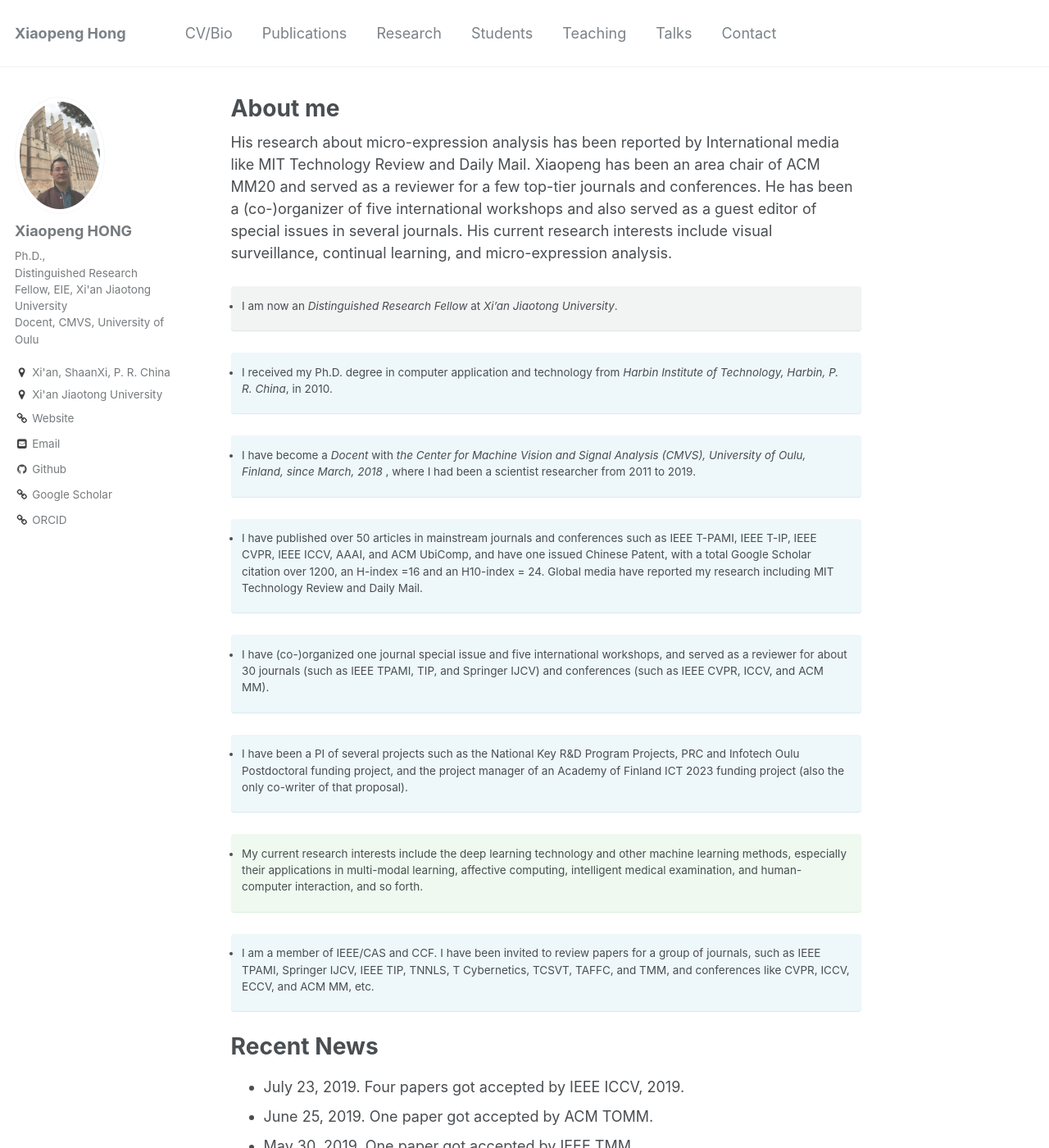
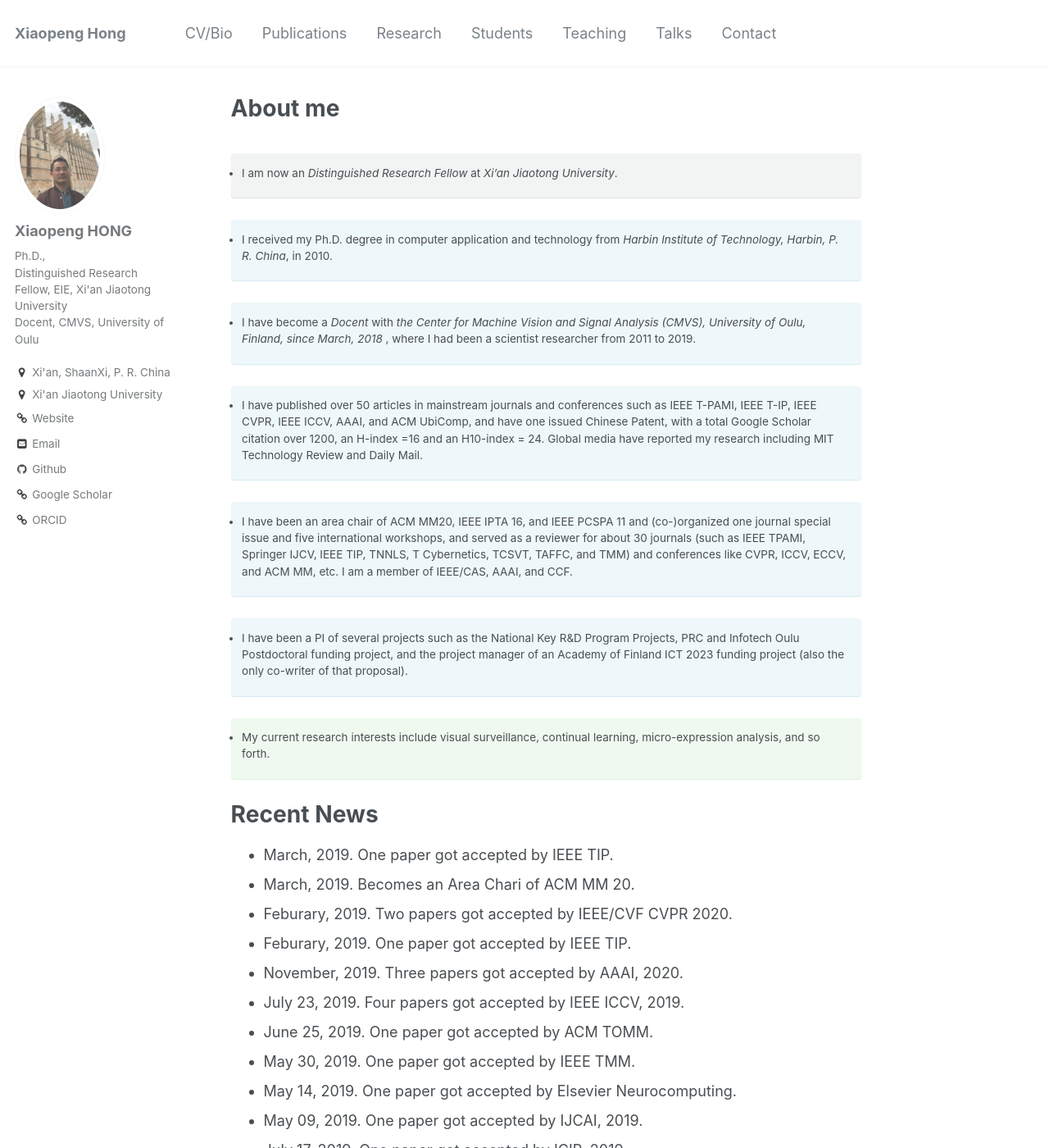
Before and after one commit to xiaopenghong/xiaopenghong.github.io, a Jekyll site: the page built from _pages/about.md, in a window 1280 px wide and 1400 px high. Shown: the whole window at 82% size. Built offline with Jekyll 4.4.1, drawn with Linux system fonts in a browser that asks for light colours.

Commit message:
Update about.md

```diff
--- a/_pages/about.md
+++ b/_pages/about.md
@@ -8,8 +8,6 @@ redirect_from:
   - /about.html
 ---
 
- His research about micro-expression analysis has been reported by International media like MIT Technology Review and Daily Mail. Xiaopeng has been an area chair of ACM MM20 and served as a reviewer for a few top-tier journals and conferences. He has been a (co-)organizer of five international workshops and also served as a guest editor of special issues in several journals. His current research interests include visual surveillance, continual learning, and micro-expression analysis.
-
 * I am now an <i> Distinguished Research Fellow </i> at <i>Xi’an Jiaotong University</i>.
 {: .notice--primary}
 * I received my Ph.D. degree in computer application and technology from <i>Harbin Institute of Technology, Harbin, P. R. China</i>, in 2010.
@@ -18,16 +16,19 @@ redirect_from:
 {: .notice--info}
 * I have published over 50 articles in mainstream journals and conferences such as IEEE T-PAMI, IEEE T-IP, IEEE CVPR, IEEE ICCV, AAAI, and ACM UbiComp, and have one issued Chinese Patent, with a total Google Scholar citation over 1200, an H-index =16 and an H10-index = 24. Global media have reported my research including MIT Technology Review and Daily Mail.
 {: .notice--info}
-* I have (co-)organized one journal special issue and five international workshops, and served as a reviewer for about 30 journals (such as IEEE TPAMI, TIP, and Springer IJCV) and conferences (such as IEEE CVPR, ICCV, and ACM MM).
+* I have been an area chair of ACM MM20, IEEE IPTA 16, and IEEE PCSPA 11 and (co-)organized one journal special issue and five international workshops, and served as a reviewer for about 30 journals (such as IEEE TPAMI, Springer IJCV, IEEE TIP, TNNLS, T Cybernetics, TCSVT, TAFFC, and TMM) and conferences like CVPR, ICCV, ECCV, and ACM MM, etc. I am a member of IEEE/CAS, AAAI, and CCF.
 {: .notice--info}
 * I have been a PI of several projects such as the National Key R&D Program Projects, PRC and Infotech Oulu Postdoctoral funding project, and the project manager of an Academy of Finland ICT 2023 funding project (also the only co-writer of that proposal).
 {: .notice--info}
-* My current research interests include the deep learning technology and other machine learning methods, especially their applications in multi-modal learning, affective computing, intelligent medical examination, and human-computer interaction, and so forth.
+* My current research interests include visual surveillance, continual learning, micro-expression analysis, and so forth.
 {: .notice--success}
-* I am a member of IEEE/CAS and CCF. I have been invited to review papers for a group of journals, such as IEEE TPAMI, Springer IJCV, IEEE TIP, TNNLS, T Cybernetics, TCSVT, TAFFC, and TMM, and conferences like CVPR, ICCV, ECCV, and ACM MM, etc.
-{: .notice--info}
 
 # Recent News
+* March, 2019. One paper got accepted by IEEE TIP.
+* March, 2019. Becomes an Area Chari of ACM MM 20.
+* Feburary, 2019. Two papers got accepted by IEEE/CVF CVPR 2020.
+* Feburary, 2019. One paper got accepted by IEEE TIP.
+* November, 2019. Three papers got accepted by AAAI, 2020.
 * July 23, 2019. Four papers got accepted by IEEE ICCV, 2019.
 * June 25, 2019. One paper got accepted by ACM TOMM.
 * May 30, 2019. One paper got accepted by IEEE TMM.
```
